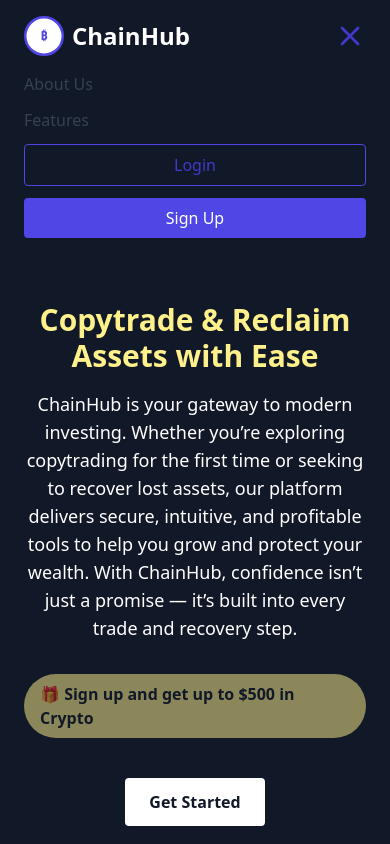
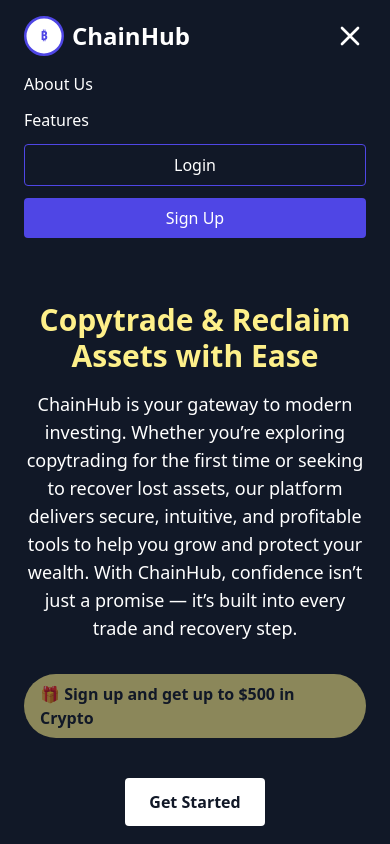
Before and after one commit to O-G-A1/CryptoInsider, a React (Create React App) app in the folder Frontend/: page / in a window 390 px wide. Both pictures are taken after a click on the button 350 px from the left and 36 px from the top of the page. Shown: the top 844 px of the page. Built offline with nearby package versions, Linux system fonts and the light colour scheme.

Commit message:
updatecolor

```diff
--- a/Frontend/src/Navbar.js
+++ b/Frontend/src/Navbar.js
@@ -69,7 +69,7 @@
 
         {/* Hamburger Icon */}
         <button
-          className="md:hidden text-indigo-700 focus:outline-none"
+          className="md:hidden text-white focus:outline-none"
           onClick={() => setIsOpen(!isOpen)}
         >
           <svg
@@ -99,7 +99,7 @@
 
       {/* Mobile Menu */}
       {isOpen && (
-        <div className="md:hidden mt-4 flex flex-col space-y-3 font-medium text-gray-700">
+        <div className="md:hidden mt-4 flex flex-col space-y-3 font-medium text-white">
           <Link to="/about" className="hover:text-indigo-600">
             About Us
           </Link>
@@ -109,7 +109,7 @@
 
           <button
             onClick={onLoginClick}
-            className="px-4 py-2 border border-indigo-600 text-indigo-700 rounded hover:bg-indigo-50 transition"
+            className="px-4 py-2 border border-indigo-600 text-white rounded hover:bg-indigo-50 transition"
           >
             Login
           </button>
```
